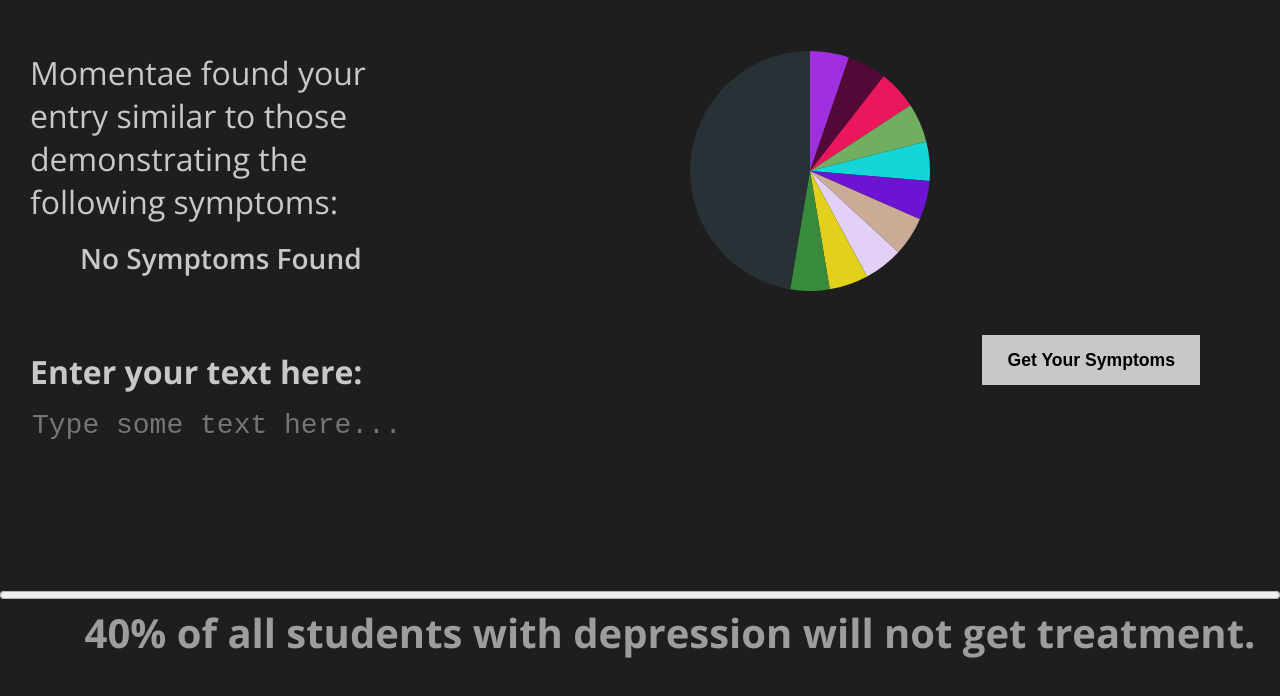
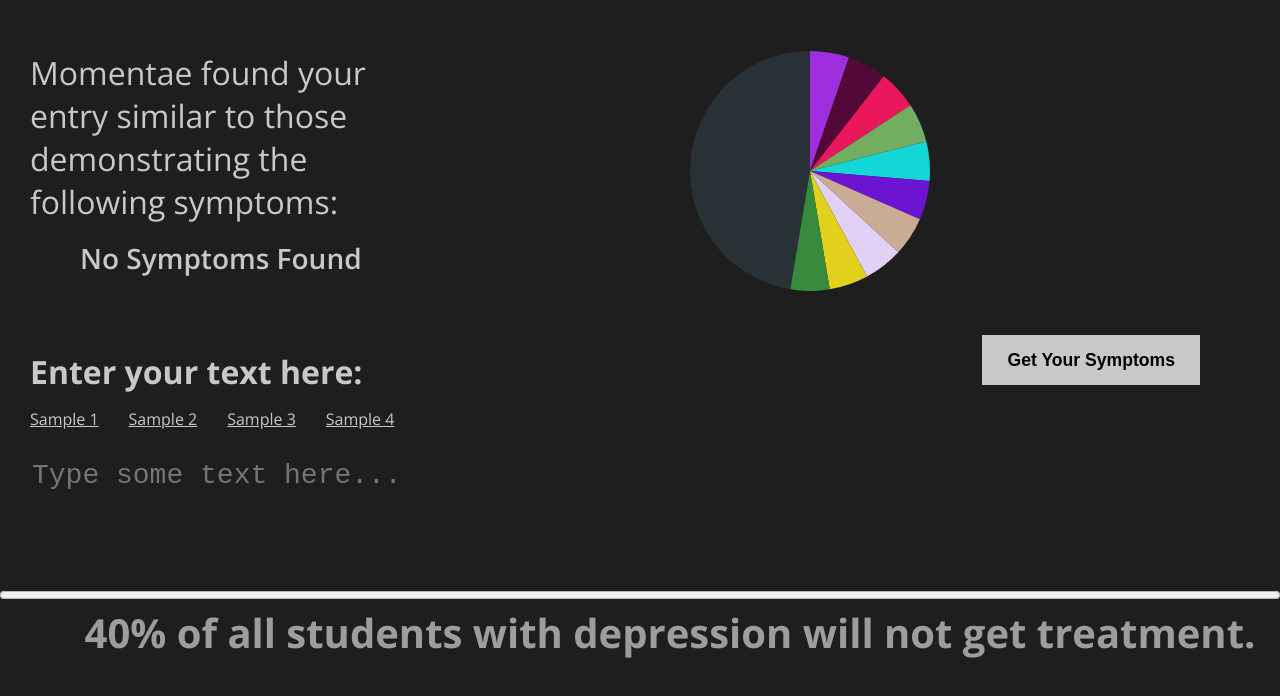
Before and after one commit to cbethin/Momentae-Demo-Site, a website: page public/index.html in a window 1280 px wide. Shown: the part 120-816 px from the top of the page. Drawn offline with nearby package versions, Linux system fonts and the light colour scheme.

Commit message:
Added samples

```diff
--- a/public/index.html
+++ b/public/index.html
@@ -38,6 +38,7 @@
                 <h4>Enter your text here:</h4>
                 <button class="submit">Get Your Symptoms</button>
            </div>
+           <div class="samples"></div>
            <textarea id="textentry" placeholder="Type some text here..."></textarea>
        </div>
 
--- a/public/main.js
+++ b/public/main.js
@@ -59,6 +59,12 @@
     }
 
 }
+DeepRation.samples = [
+    "It's getting harder and harder each day to keep thinking of reasons to continue going on. I exercise regularly. I have enough friends that I love. I'm doing okay financially. I have hobbies to keep me distracted. But I can't get rid of this feeling of emptiness, loneliness that just doesn't want to let me go and just let me be a normal person. I don't want to keep trying to live this miserable life and I feel so fucking weak for believing as such",
+    "I am a college student, and have been feeling depressed for the past year and a half. I have tried therapy twice, and while it makes me feel a little bit better, I continue to sink back into a state of feeling sad and hopeless all of the time. I used to be motivated and have friends in high school, but since going to college I have had difficulty making friends, and feel somewhat hopeless about the future of my social life, and am overall experiencing a constant state of intense sadness. I am wondering if anyone who has taken anti-depressants has felt like they were able to get back to their \"old self\" prior to depression, and if taking meds has made them feel more comfortable in social situations. I have scheduled an upcoming appointment with a psychiatrist to discuss the possibility of taking medications.",
+    "So long story short I'm in my early 30's and can find no reason to do anything. Was engaged and me and my fiance had a couple  miscarriages. After multiple fights and our second miscarriage my fiance committed suicide. Since then (3 years) I struggle to find the point in anything.Has anyone else suffered the same way and if so how did you move on",
+    "The storm came in today. There was no rain outside. No wind, no thunder or lightning. The storm was not in the sky. One mistake can cause my storm. A storm of self loathing and hopelessness. Wondering why I bother getting out of bed. Good things never last. And they don't come very often. But I felt differently yesterday. My euphoric happiness clouded my judgement. My favourite feeling made me lose focus. And I left the floodgates openNow the storm moves freely within. It'll go, but will come back again"
+]
 
 function handleNewScores(data) {
     if (!data) { return; }
@@ -168,9 +174,25 @@
     }, 8500);
 }
 
+function setupSampleButtons() {
+    var sampleList = $('.samples')[0]
+
+    var htmlString = ""
+    for (var i in DeepRation.samples) {
+        htmlString += "<a class=\"sample-items\" data-text=\"" + DeepRation.samples[i] + "\"> Sample " + String(Number(i)+1) + "</a>"
+    }
+
+    sampleList.innerHTML = htmlString
+
+    $('.sample-items').click((e) => {
+        $('textarea')[0].value = e.target.dataset.text;
+    });
+}
+
 document.addEventListener("DOMContentLoaded", () => {
     console.log("Document ready.")
     beginAnimation();
+    setupSampleButtons();
 
     progressBar = document.querySelector('progress');
     progressBar.value = 0.0;
--- a/public/style/index.css
+++ b/public/style/index.css
@@ -5,6 +5,10 @@
     background-color: #1E1E1E;
     display: block;
     overflow: hidden;
+}
+
+ul {
+    list-style: none;
 }
 
 .heading {
@@ -47,9 +51,6 @@
 }
 .symptom-show #chart {
     position: relative;
-}
-.symptom-show ul {
-    list-style: none;
 }
 .symptom-show li {
     font-weight: 600;
@@ -99,6 +100,19 @@
     color: #C8C8C8;
 }
 
+
+.samples {
+    display: flex;
+    flex-direction: row;
+    width: 100vw;
+    height: 50px;
+}
+.sample-items {
+    text-decoration: underline;
+    cursor: pointer;
+    margin-right: 30px;
+}
+
 .scroller {
     position: absolute;
     bottom: 0;
```
